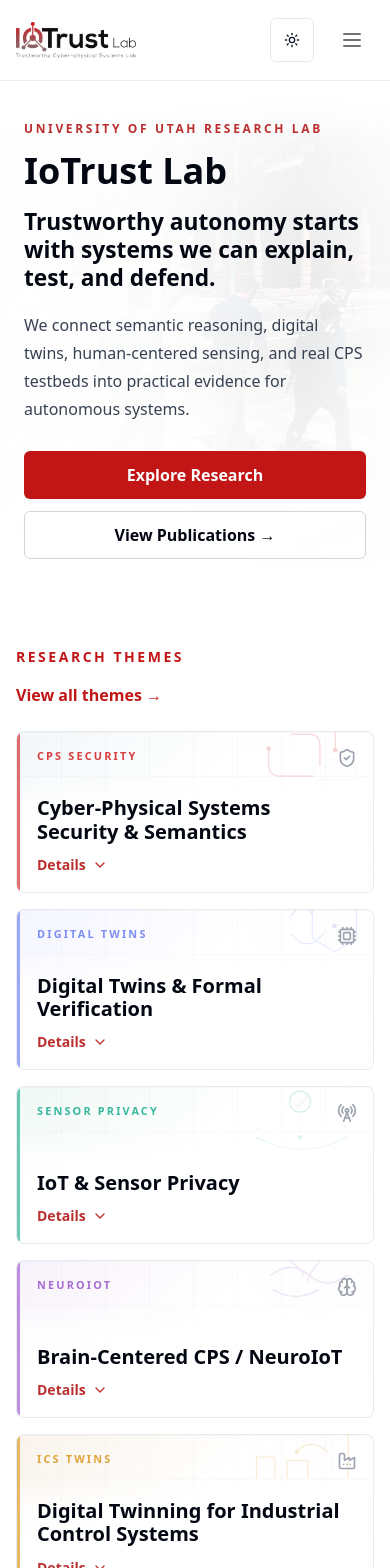
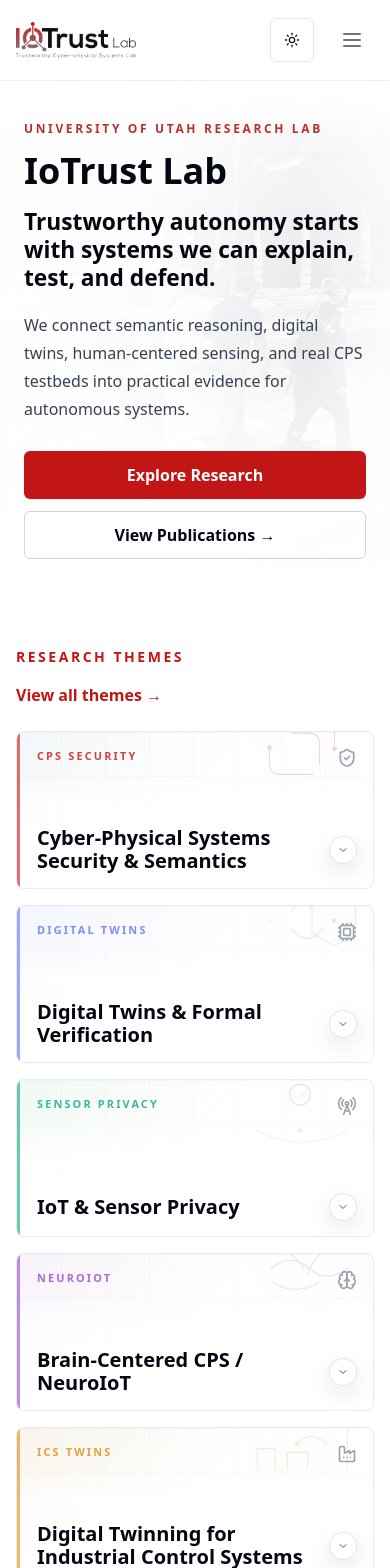
Before and after one commit to iotrustlab/iotrust-web, a Next.js app: page / in a window 390 px wide. Shown: the top 1568 px of the page. Built offline with nearby package versions, Linux system fonts and the light colour scheme.

Commit message:
Refine mobile theme accordion affordance

```diff
--- a/src/app/page.tsx
+++ b/src/app/page.tsx
@@ -276,13 +276,14 @@
           </div>
 
           <div className="mt-auto max-w-2xl pt-7">
-            <h3 className="text-xl font-semibold leading-[1.16] text-gray-950 dark:text-white">
-              {theme.title}
-            </h3>
-            <div className="mt-3 inline-flex items-center gap-1.5 text-sm font-semibold text-brand-700 dark:text-brand-200">
-              <span className="group-open/details:hidden">Details</span>
-              <span className="hidden group-open/details:inline">Hide details</span>
-              <ChevronDown className="h-4 w-4 transition-transform group-open/details:rotate-180" aria-hidden="true" />
+            <div className="grid grid-cols-[minmax(0,1fr)_1.75rem] items-center gap-3">
+              <h3 className="min-w-0 text-xl font-semibold leading-[1.16] text-gray-950 dark:text-white">
+                {theme.title}
+              </h3>
+              <span className="grid h-7 w-7 translate-y-px place-items-center rounded-full border border-gray-950/10 bg-white/60 text-gray-600 shadow-[0_8px_24px_rgb(15_23_42_/_0.10)] backdrop-blur transition-all duration-200 group-hover/details:-translate-y-0.5 group-hover/details:border-[var(--theme-accent)] group-hover/details:text-[var(--theme-accent)] group-open/details:border-[var(--theme-accent)] group-open/details:bg-[var(--theme-accent)] group-open/details:text-white dark:border-white/15 dark:bg-white/[0.055] dark:text-gray-300 dark:shadow-none dark:group-open/details:text-[#0a0f19]">
+                <ChevronDown className="h-3 w-3 transition-transform duration-200 group-open/details:rotate-180" aria-hidden="true" />
+              </span>
+              <span className="sr-only">Toggle details for {theme.title}</span>
             </div>
           </div>
         </summary>
```
